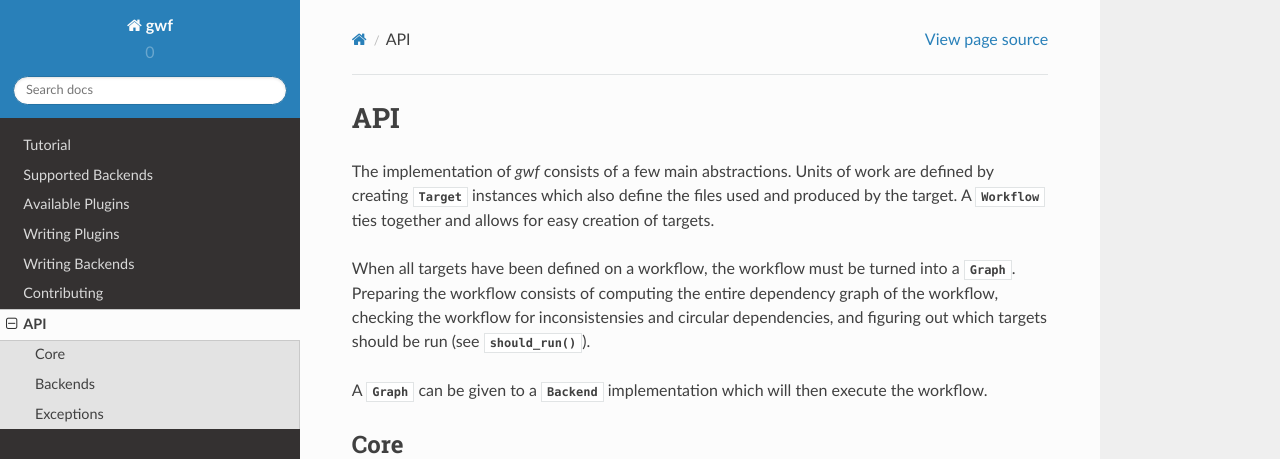
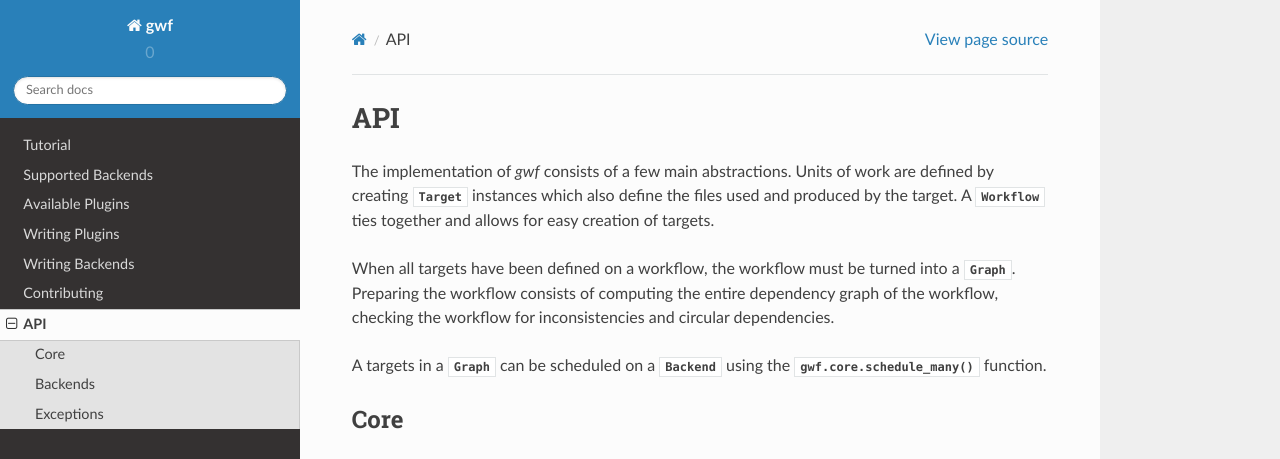
Before and after one commit to gwforg/gwf, a Sphinx documentation site: the page built from docs/api.rst, in a window 1280 px wide and 1133 px high. Shown: the top 459 px of the window. Built offline with Sphinx 7.4.7 and the Read the Docs theme 2.0.0, drawn with Linux system fonts in a browser that asks for light colours; grey boxes are pictures that could not be loaded.

Commit message:
Bring API intro up to date.

```diff
--- a/docs/api.rst
+++ b/docs/api.rst
@@ -9,19 +9,18 @@ together and allows for easy creation of targets.
 When all targets have been defined on a workflow, the workflow must be turned
 into a :class:`~gwf.Graph`. Preparing the workflow consists of
 computing the entire dependency graph of the workflow, checking the workflow
-for inconsistensies and circular dependencies, and figuring out which targets
-should be run (see :meth:`~gwf.Graph.should_run`).
+for inconsistencies and circular dependencies.
 
-A :class:`~gwf.Graph` can be given to a
-:class:`~gwf.backends.Backend` implementation which will then execute the
-workflow.
+A targets in a :class:`~gwf.Graph` can be scheduled on a
+:class:`~gwf.backends.Backend` using the :func:`gwf.core.schedule_many`
+function.
 
 
 Core
 ----
 
 .. automodule:: gwf
-   :members: Target, Workflow, Graph
+   :members: Target, Workflow, Graph, schedule_many
 
 
 Backends
```
